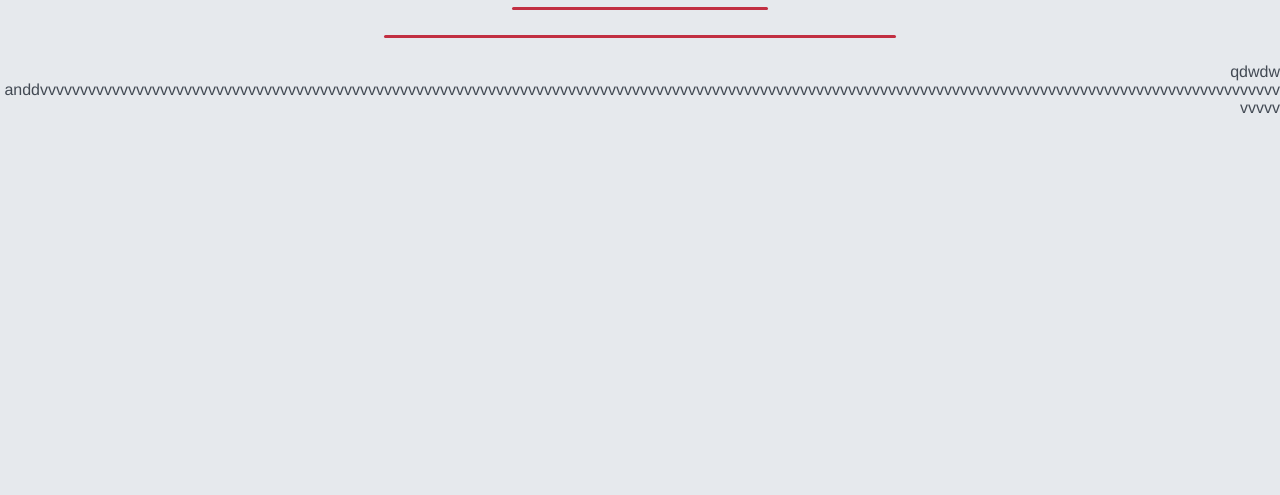
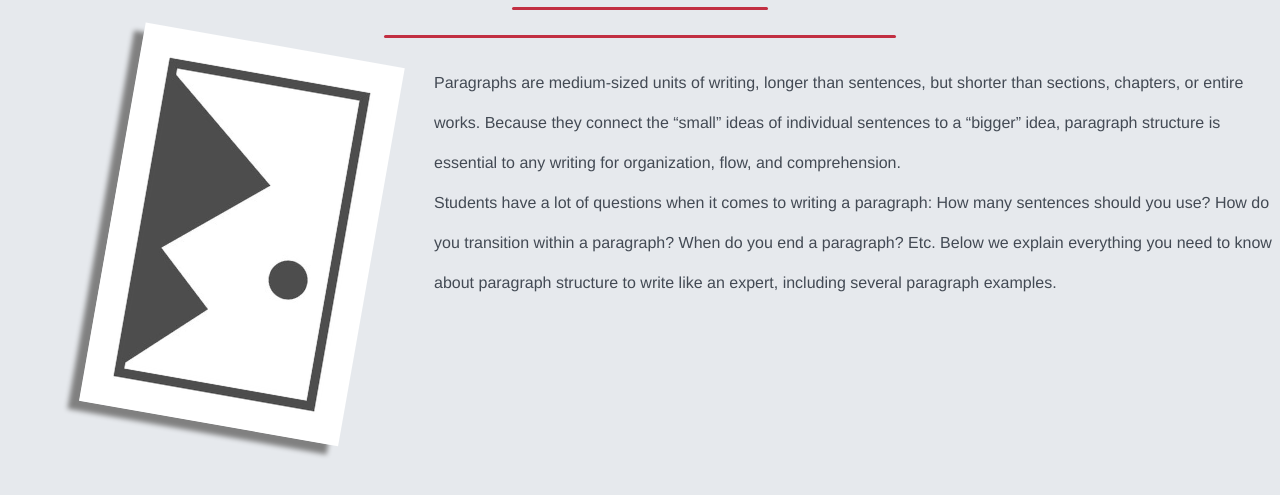
Before and after one commit to LWSE13/Lees-Programming-Portfolio, a plain HTML site: page index.html in a window 1280 px wide. Shown: the part 163-658 px from the top of the page. Drawn offline with Linux system fonts and the light colour scheme.

Commit message:
added paragraph styling, placeholder image and image styling

```diff
--- a/assets/css/style.css
+++ b/assets/css/style.css
@@ -5,6 +5,8 @@
     --acc-colour: #434a54;
     }
 
+    /*set my background colour to secondary colour and set padding and margin to 0 to remove the default padding and margin of the browser.
+    set my font family and max-width to stop things from going off the page*/
 * {
     background-color: var(--sec-colour);
     padding: 0;
@@ -14,11 +16,16 @@
 
 }
 
+/*set my header to have a background colour of accent colour and padding of 15px to make it larger.*/
 header {
     background-color: var(--acc-colour);
     padding: 15px;
 
 }
+
+/*set my h1 to have a background colour of my primary colour and a colour of my secondary colour. set padding to 10px to make it larger.
+changed my display to inline block to allow my navbar some space and have it sit right of the h1. Margin left is set at a negative value to move
+my h1's box to the very edge of my page. Changed font size as I wanted my h1 bigger*/
 h1 {
     background-color: var(--pri-colour);
     color: var(--sec-colour);
@@ -79,15 +86,28 @@ nav ul li {
     border-radius: 2px;
 }
 
-.paragraph1{
+/*flex makes my containers appear next to one another*/
+.abt-me {
     display: flex;
-    flex-direction: row-reverse;
-    overflow-wrap: break-word;
-    color: var(--acc-colour);
-    width: 150%;
-
 }
 
-p {
-    text-align: right
+/*changed display to flex and flex-direction to column to make my paragraphs appear under each other*/
+.paragraphs {
+    display: flex;
+    flex-direction: column;
 }
+
+/*changed colour to accent-colour and added line-height*/
+.paragraph-styling {
+color: var(--acc-colour);
+line-height: 40px;
+}
+/*made my image smaller to fit website's needs. added a margin to the left and top to move image away from the edge of the page and lines.
+rotated the image and added a box shadow*/
+.profile-pic {
+    width: 30%;
+    margin-left: 50px;
+    margin-top: 40px;
+    transform: rotate(100deg);
+    box-shadow: 10px 10px 5px grey;
+}
--- a/index.html
+++ b/index.html
@@ -30,11 +30,16 @@
     <h2 class="sub-Heading1">About Me</h2>
     <div class="line1"></div>
     <div class="line2"></div>
-    <div class="paragraph1">
-        <p>qdwdw anddvvvvvvvvvvvvvvvvvvvvvvvvvvvvvvvvvvvvvvvvvvvvvvvvvvvvvvvvvvvvvvvvvvvvvvvvvvvvvvvvvvvvvvvvvvvvvvvvvvvvvvvvvvvvvvvvvvvvvvvvvvvvvvvvvvvvvvvvvvvvvvvvvvvvvvvvvvvvvvvv</p>
+
+    <div class="abt-me">
+        <img class="profile-pic" src="assets/images/placeholder.jpg" alt="profile-pic">
+        <div class="paragraphs">
+            <p class="paragraph-styling">Paragraphs are medium-sized units of writing, longer than sentences, but shorter than sections, chapters, or entire works. Because they connect the “small” ideas of individual sentences to a “bigger” idea, paragraph structure is essential to any writing for organization, flow, and comprehension.</p>
+            <p class="paragraph-styling">Students have a lot of questions when it comes to writing a paragraph: How many sentences should you use? How do you transition within a paragraph? When do you end a paragraph? Etc. Below we explain everything you need to know about paragraph structure to write like an expert, including several paragraph examples. </p>
+        </div>
     </div>
+
 </section>
-
 
 </body>
 </html>
```
Also changed, not shown: assets/images/placeholder.jpg (added).
